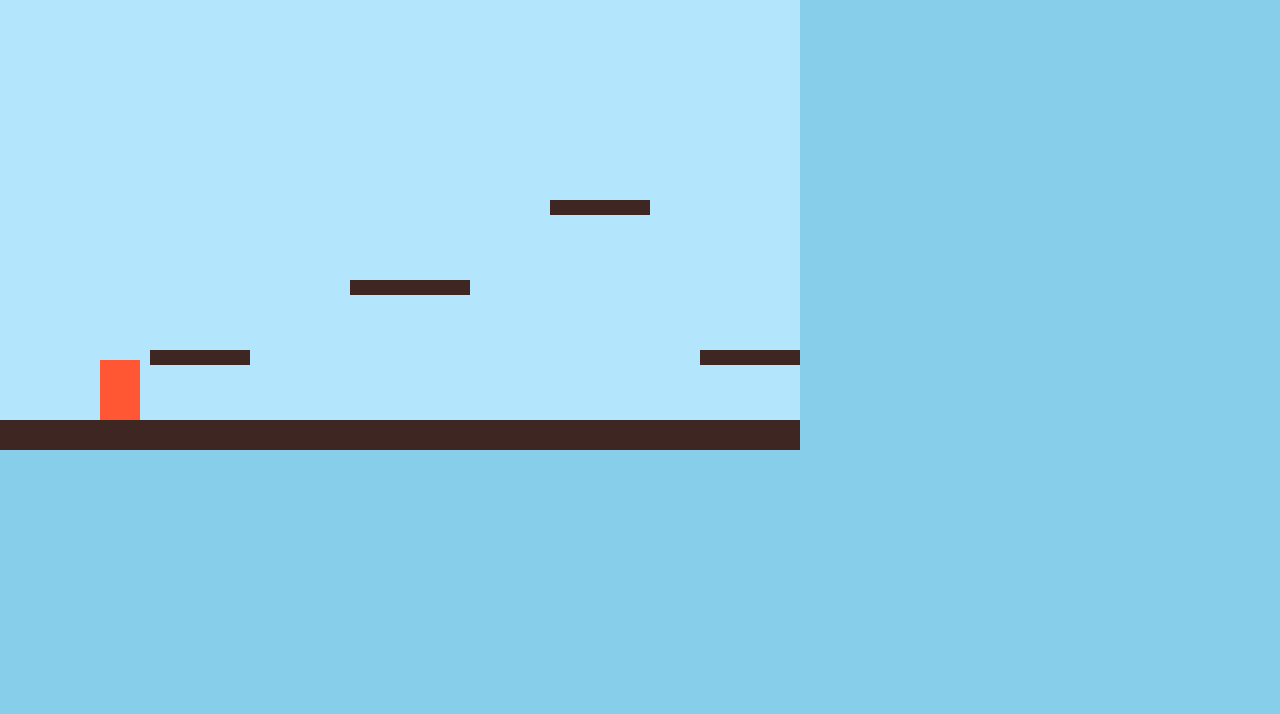
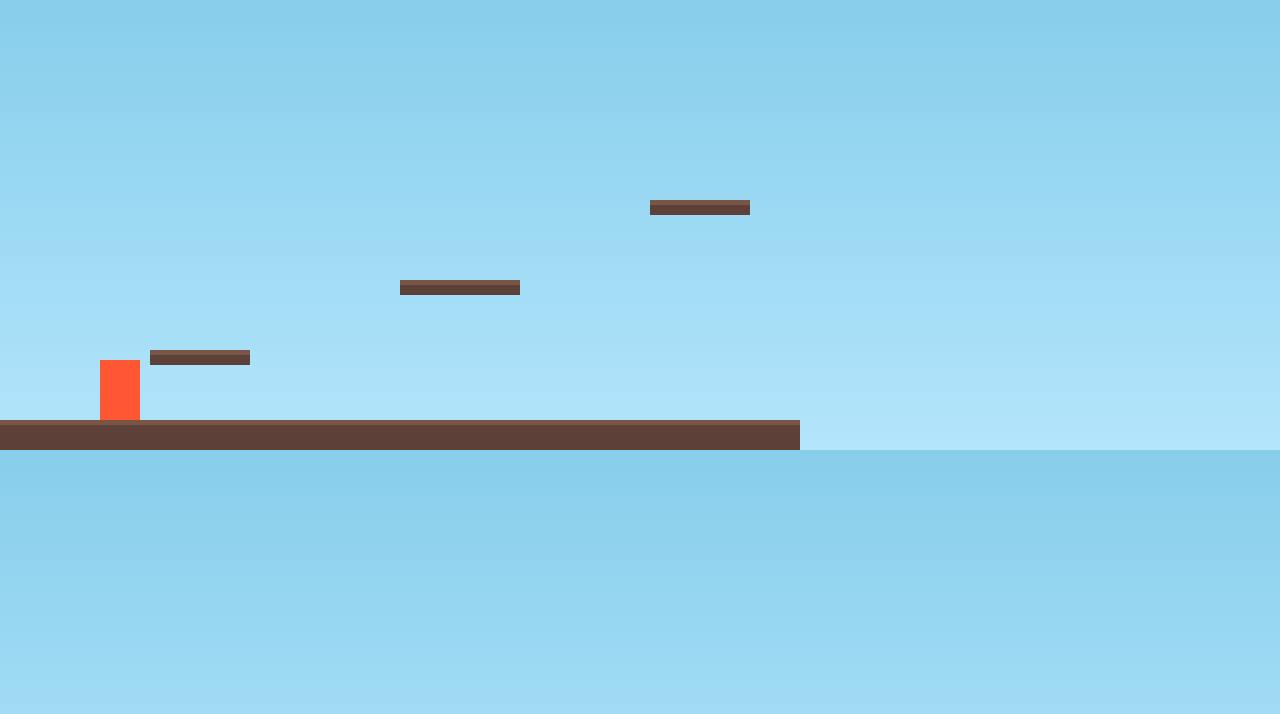
Before and after one commit to zekeuw/Juego-online, a plain HTML site: page index.html in a window 1280 px wide. Drawn offline with Linux system fonts and the light colour scheme.

Commit message:
Update index.html

```diff
--- a/index.html
+++ b/index.html
@@ -1,18 +1,17 @@
 <!DOCTYPE html>
 <html lang="en">
 <head>
-<meta charset="UTF-8">
-<meta name="viewport" content="width=device-width, initial-scale=1.0">
-<title>Simple Platformer</title>
+<meta charset="UTF-8" />
+<meta name="viewport" content="width=device-width, initial-scale=1.0" />
+<title>Simple Platformer with Finish Line</title>
 <style>
   body {
     margin: 0;
     overflow: hidden;
-    background: #87CEEB; /* sky blue */
+    background: linear-gradient(#87ceeb, #b3e5fc);
   }
   canvas {
     display: block;
-    background: #b3e5fc;
   }
 </style>
 </head>
@@ -96,25 +95,94 @@ class Platform {
   }
 
   draw() {
-    ctx.fillStyle = "#3e2723";
+    ctx.fillStyle = "#5D4037";
     ctx.fillRect(this.x, this.y, this.width, this.height);
+    ctx.fillStyle = "#795548";
+    ctx.fillRect(this.x, this.y, this.width, 5); // top edge
   }
 }
 
 const player = new Player();
+const levelLength = 2400;
 const platforms = [
-  new Platform(0, canvas.height - 30, canvas.width, 30),
+  new Platform(0, canvas.height - 30, levelLength, 30),
   new Platform(150, 350, 100, 15),
-  new Platform(350, 280, 120, 15),
-  new Platform(550, 200, 100, 15),
-  new Platform(700, 350, 100, 15),
+  new Platform(400, 280, 120, 15),
+  new Platform(650, 200, 100, 15),
+  new Platform(900, 330, 150, 15),
+  new Platform(1150, 270, 100, 15),
+  new Platform(1400, 230, 120, 15),
+  new Platform(1650, 300, 100, 15),
+  new Platform(1900, 250, 120, 15),
+  new Platform(2150, 350, 100, 15)
 ];
+
+// Finish line flag
+const finishLineX = levelLength - 100;
+
+function drawFinishLine(offsetX) {
+  const flagX = finishLineX - offsetX;
+  const flagY = canvas.height - 150;
+  ctx.fillStyle = "#555";
+  ctx.fillRect(flagX, flagY, 5, 120); // pole
+  ctx.fillStyle = "#FFD700";
+  ctx.beginPath();
+  ctx.moveTo(flagX + 5, flagY);
+  ctx.lineTo(flagX + 60, flagY + 20);
+  ctx.lineTo(flagX + 5, flagY + 40);
+  ctx.closePath();
+  ctx.fill();
+  ctx.font = "20px Arial";
+  ctx.fillStyle = "#000";
+  ctx.fillText("🏁", flagX + 15, flagY - 10);
+}
+
+let cameraOffsetX = 0;
 
 function animate() {
   ctx.clearRect(0, 0, canvas.width, canvas.height);
-  platforms.forEach(p => p.draw());
+
+  // Smooth camera follow
+  cameraOffsetX = player.x - canvas.width / 2 + player.width / 2;
+  if (cameraOffsetX < 0) cameraOffsetX = 0;
+  if (cameraOffsetX > levelLength - canvas.width)
+    cameraOffsetX = levelLength - canvas.width;
+
+  // Draw background ground texture
+  ctx.fillStyle = "#4CAF50";
+  ctx.fillRect(-cameraOffsetX, canvas.height - 30, levelLength, 30);
+  ctx.fillStyle = "#2E7D32";
+  for (let i = 0; i < levelLength; i += 40) {
+    ctx.fillRect(i - cameraOffsetX, canvas.height - 25, 20, 5);
+  }
+
+  // Draw platforms
+  platforms.forEach(p => {
+    ctx.save();
+    ctx.translate(-cameraOffsetX, 0);
+    p.draw();
+    ctx.restore();
+  });
+
+  // Draw finish line
+  drawFinishLine(cameraOffsetX);
+
+  // Update player
+  ctx.save();
+  ctx.translate(-cameraOffsetX, 0);
   player.update(platforms);
-  requestAnimationFrame(animate);
+  ctx.restore();
+
+  // Check for win condition
+  if (player.x > finishLineX) {
+    ctx.fillStyle = "rgba(0,0,0,0.5)";
+    ctx.fillRect(0, 0, canvas.width, canvas.height);
+    ctx.fillStyle = "#fff";
+    ctx.font = "40px Arial";
+    ctx.fillText("You reached the finish line!", 180, 200);
+  } else {
+    requestAnimationFrame(animate);
+  }
 }
 
 animate();
```
